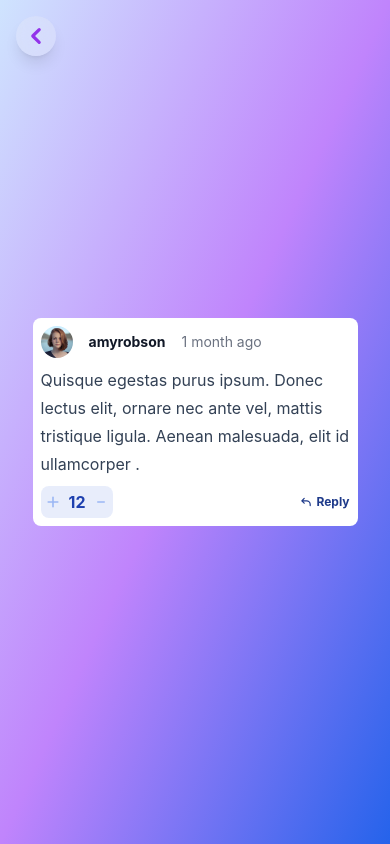
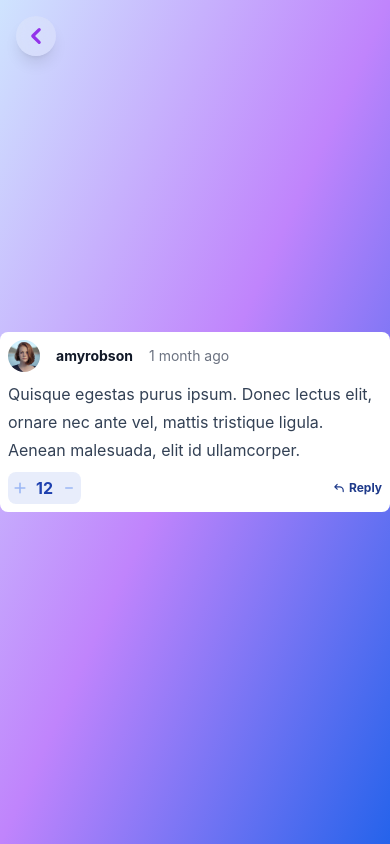
Before and after one commit to tolu-c/congenial-palm-tree, a React (Create React App) app: page /comments in a window 390 px wide. Built offline with nearby package versions, Linux system fonts and the light colour scheme.

Commit message:
fixed responsiveness

```diff
--- a/src/components/comments/commentsBox/Body.js
+++ b/src/components/comments/commentsBox/Body.js
@@ -4,7 +4,7 @@ function Body() {
       <article className="prose prose-slate prose-base w-full text-left">
         <p className="">
           Quisque egestas purus ipsum. Donec lectus elit, ornare nec ante vel,
-          mattis tristique ligula. Aenean malesuada, elit id ullamcorper .
+          mattis tristique ligula. Aenean malesuada, elit id ullamcorper.
         </p>
       </article>
     </div>
--- a/src/components/comments/commentsBox/Reply.js
+++ b/src/components/comments/commentsBox/Reply.js
@@ -2,7 +2,7 @@ import { ReplyIcon } from "@heroicons/react/solid";
 
 export default function Reply() {
   return (
-    <div className="flex items-center gap-1 text-blue-900 hover:text-blue-200/50 cursor-pointer">
+    <div className="flex items-center gap-1 text-blue-900 hover:text-blue-200/50 cursor-pointer justify-items-end md:items-start">
       <ReplyIcon className="h-3 w-3 stroke-[4px]" />
       <span className="text-xs font-bold">Reply</span>
     </div>
--- a/src/pages/comments/Comments.js
+++ b/src/pages/comments/Comments.js
@@ -8,12 +8,14 @@ function Comments() {
   return (
     <main className="bg-gradient-to-br from-blue-200/75 via-purple-400 to-blue-600 flex items-center justify-center h-screen">
       <BackButton />
-      <div className="w-5/6 md:max-w-xl mx-auto p-2 flex flex-col md:flex-row gap-2 bg-white rounded-lg">
-        <Info />
-        <Body />
-        <div className="flex w-full justify-between">
+      <div className="w-5/6 md:max-w-xl mx-auto p-2 md:pt-4 grow flex flex-col gap-2 bg-white rounded-lg md:relative h-auto md:h-40">
+        <div className="flex w-full justify-between order-last md:order-first">
           <Vote />
           <Reply />
+        </div>
+        <div className="flex flex-col gap-2 md:w-5/6 md:absolute md:left-12 md:h-full">
+          <Info />
+          <Body />
         </div>
       </div>
     </main>
```
